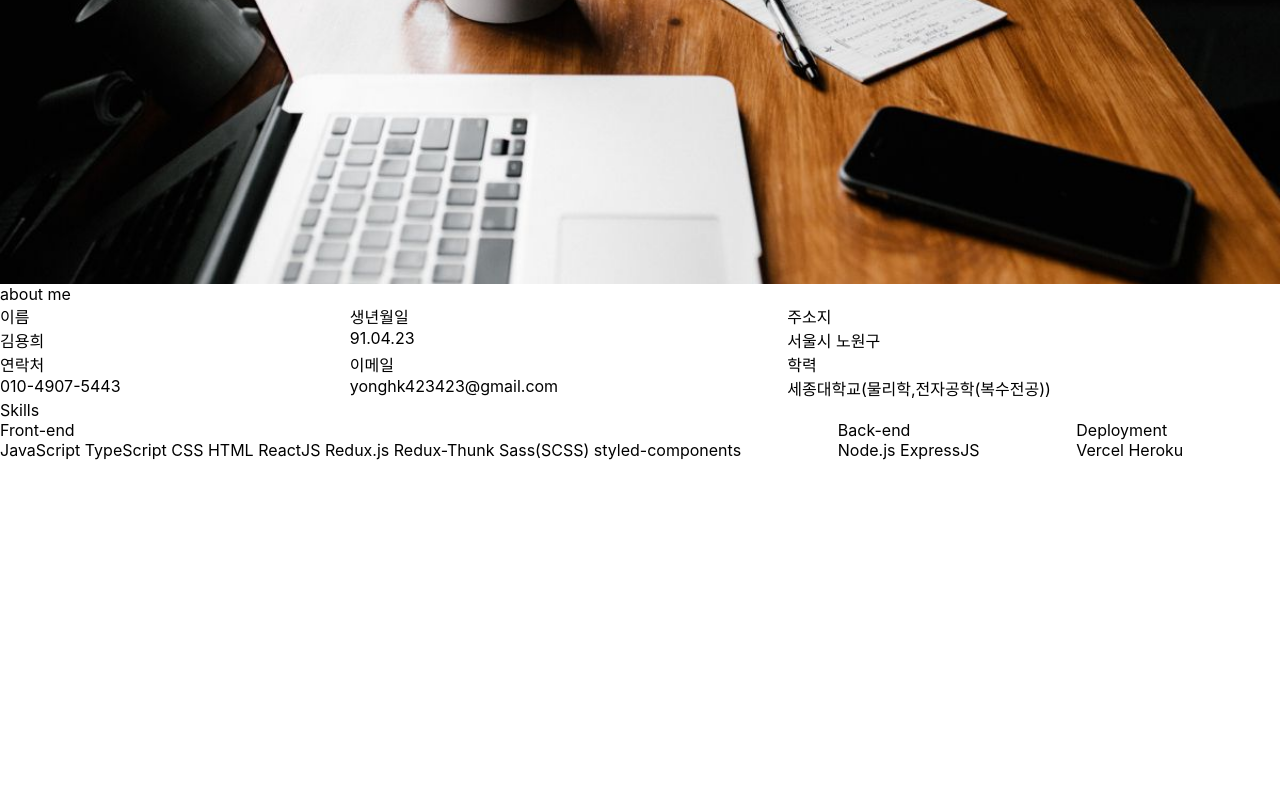
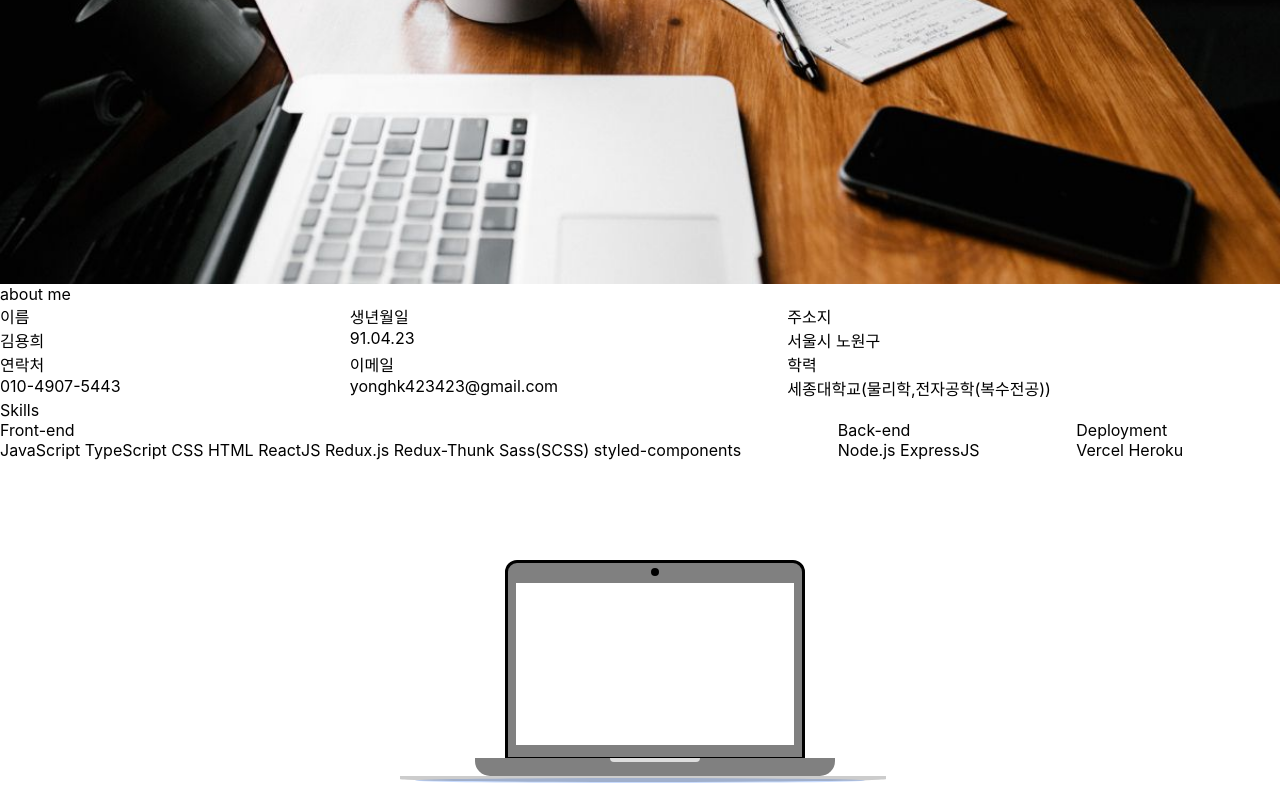
Before and after one commit to yonghk423/pf-next.js-ts, a Next.js app: page / in a window 1280 px wide. Shown: the part 466-1266 px from the top of the page. Before the commit the page ends 926 px from the top, so only its background shows below. Built offline with nearby package versions, Linux system fonts and the light colour scheme.

Commit message:
project part  scss start

```diff
--- /dev/null
+++ b/components/Project.module.scss
@@ -0,0 +1,90 @@
+.container {
+    position: relative;
+    height: 240px;
+    width: 500px;
+    margin: auto;
+    margin-top: 100px;
+
+    &::after {
+      content: "";
+      position: absolute;
+      top: 216px;
+      left: 10px;
+      width: 480px;
+      border: 3px solid rgba(0, 0, 0, 0.2);
+      border-radius: 0px 0px 50% 50%;
+    }
+    &::before {
+      content: "";
+      position: absolute;
+      top: 218px;
+      left: 25px;
+      height: 5px;
+      width: 450px;
+      background-color: #C8DBFE;
+      border-radius: 50%;
+    }
+    .laptop {
+      position: absolute;
+      height: 100%;
+      width: 100%;
+      z-index: 100;
+    }
+    .screen {
+        position: absolute;
+        left: 115px;
+        top: 0px;
+        height: 200px;
+        width: 300px;
+        background-color: gray;
+        border-radius: 12px 12px 0px 0px;
+        border: 3px solid black;
+        box-sizing: border-box;
+        &::after, &::before {
+          content: "";
+          position: absolute;
+        }
+        &::after {
+            top: 20px;
+            left: 8px;
+            height: 162px;
+            width: 278px;
+            background: white;
+            border: 3px solid border;
+            box-sizing: border-box;
+        }
+        &::before {
+          top: 5px;
+          left: calc(50% - 4px);
+          height: 8px;
+          width: 8px;
+          background: black;
+          border-radius: 50%;
+        }
+    }
+    .base {
+        position: absolute;
+        top: 198px;
+        left: 85px;
+        height: 18px;
+        width: 360px;
+        background-color: grey;
+        border-radius: 0px 0px 15px 15px;
+        border: 3px solid border;
+        box-sizing: border-box;
+
+        &::after {
+          content: "";
+          position: absolute;
+          left: 135px;
+          height: 4px;
+          width: 90px;
+          background: #fff;
+          border-radius: 0px 0px 8px 8px;
+          background: #ddd;
+          border: 2px solid border;
+          box-sizing: border-box;
+          border-top: none;
+        }
+    }
+}
--- /dev/null
+++ b/components/Project.tsx
@@ -0,0 +1,12 @@
+import styles from "./Project.module.scss"
+
+export default function Project() {
+    return (
+        <div className={styles.container}>
+            <div className={styles.laptop}>
+                <div className={styles.screen}></div>
+                <div className={styles.base}></div>
+            </div>
+        </div>
+    )
+}
--- a/pages/index.tsx
+++ b/pages/index.tsx
@@ -5,6 +5,7 @@ import styles from '../styles/Home.module.css'
 import About from '../components/About';
 import NavBar from "../components/NavBar";
 import Skills from '../components/Skills';
+import Project from '../components/Project';
 
 const Home: NextPage = () => {
   return (
@@ -12,6 +13,7 @@ const Home: NextPage = () => {
       <NavBar/>
       <About/>
       <Skills/>
+      <Project/>
     </>
   )
 }
```
